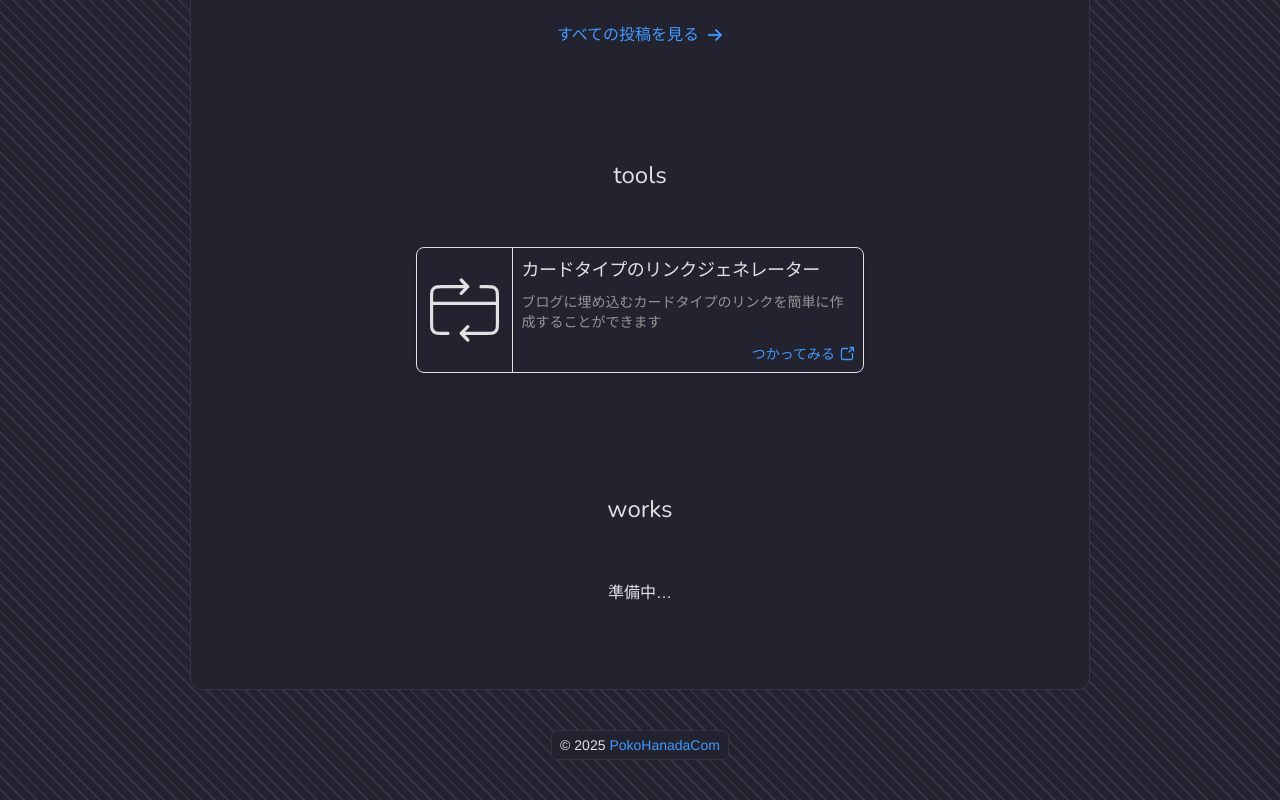
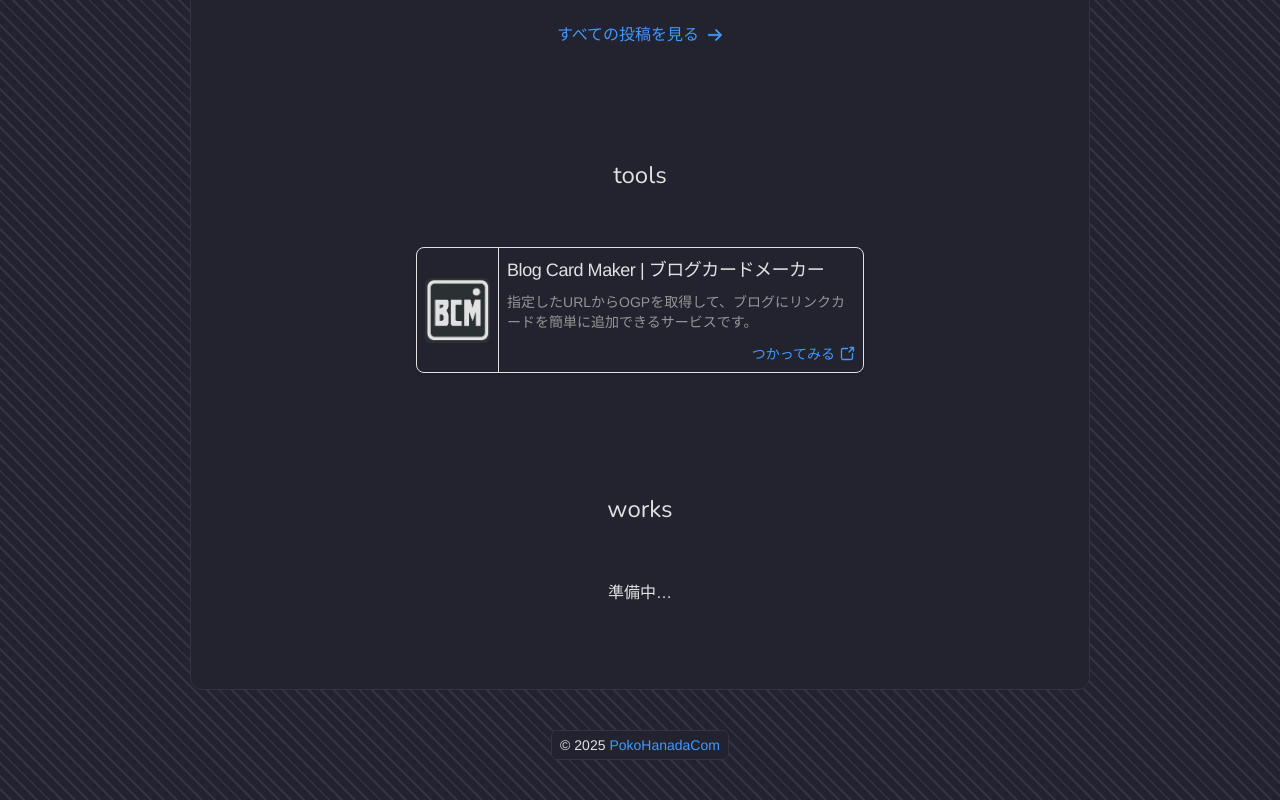
Before and after one commit to poko8nada/portfolio-site-v1, a Next.js app: page / in a window 1280 px wide. Shown: the part 975-1775 px from the top of the page. Built offline with nearby package versions, Linux system fonts and the light colour scheme; no server answers.

Commit message:
Update tool and Update post

```diff
--- a/server.js
+++ b/server.js
@@ -1,35 +1,35 @@
-import express from 'express';
-import path from 'node:path';
-import fs from 'node:fs';
-import chokidar from 'chokidar';
+import fs from 'node:fs'
+import path from 'node:path'
+import chokidar from 'chokidar'
+import express from 'express'
 
-const app = express();
+const app = express()
 
 app.listen(4000, () => {
-  console.log('http://localhost:4000');
-  let isUpdating = false;
-  const postTs = path.join(process.cwd(), '/src/lib/post.ts');
-  console.log(postTs);
+  console.log('http://localhost:4000')
+  let isUpdating = false
+  const postTs = path.join(process.cwd(), '/src/lib/post.ts')
+  console.log(postTs)
 
   const onChangePost = () => {
-    if (isUpdating) return;
-    isUpdating = true;
-    const content = fs.readFileSync(postTs, 'utf-8');
+    if (isUpdating) return
+    isUpdating = true
+    const content = fs.readFileSync(postTs, 'utf-8')
     // libファイルにコードを書き加えて強制的にHMRを起こす
     fs.writeFileSync(
       postTs,
       `${content}\nconsole.log('updatedAt: ${new Date().toISOString()}')`,
-    );
+    )
 
     // 1秒後に元に戻す
     setTimeout(() => {
-      fs.writeFileSync(postTs, content);
-      isUpdating = false;
-    }, 1000);
-  };
+      fs.writeFileSync(postTs, content)
+      isUpdating = false
+    }, 2000)
+  }
 
   chokidar
     .watch(path.join(process.cwd(), '/src/posts'), { ignoreInitial: true })
     .on('add', onChangePost)
-    .on('change', onChangePost);
-});
+    .on('change', onChangePost)
+})
--- a/src/app/(header)/page.tsx
+++ b/src/app/(header)/page.tsx
@@ -78,10 +78,10 @@ export default function Home() {
         <SectionHeader>tools</SectionHeader>
         <div className='p-2'>
           <ToolsCard
-            title='カードタイプのリンクジェネレーター'
-            description='ブログに埋め込むカードタイプのリンクを簡単に作成することができます'
-            img='/images/card.svg'
-            link='https://cardlink-generator-v1.vercel.app/'
+            title='Blog Card Maker | ブログカードメーカー'
+            description='指定したURLからOGPを取得して、ブログにリンクカードを簡単に追加できるサービスです。'
+            img='/images/BCMlogo.png'
+            link='https://link-card-generator-v2.vercel.app'
           />
         </div>
       </SectionBody>
--- a/src/components/toolsCard.tsx
+++ b/src/components/toolsCard.tsx
@@ -9,7 +9,13 @@ const toolsCard = ({
   return (
     <div className='max-w-md bg-bg border-1 border-fg rounded-lg shadow-sm flex'>
       <div className='p-2 border-r-1 border-fg flex items-center'>
-        <Image src={img} alt='' width={110} height={110} />
+        <Image
+          src={img}
+          alt=''
+          width={110}
+          height={110}
+          className='rounded-md'
+        />
       </div>
       <div className='p-2 flex flex-col'>
         <a
```
Also changed, not shown: src/posts/2025-03-03.md (+13 -8 lines), public/images/BCMlogo.png (added), public/images/card.svg (deleted).
